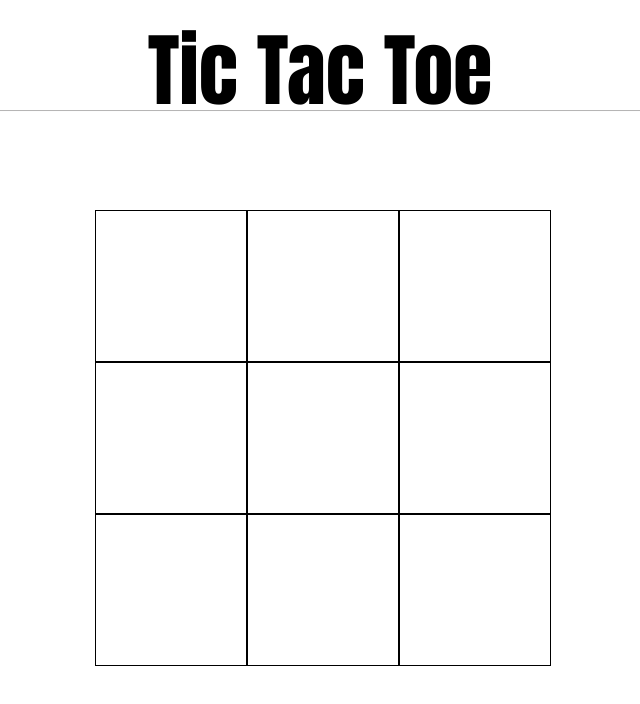
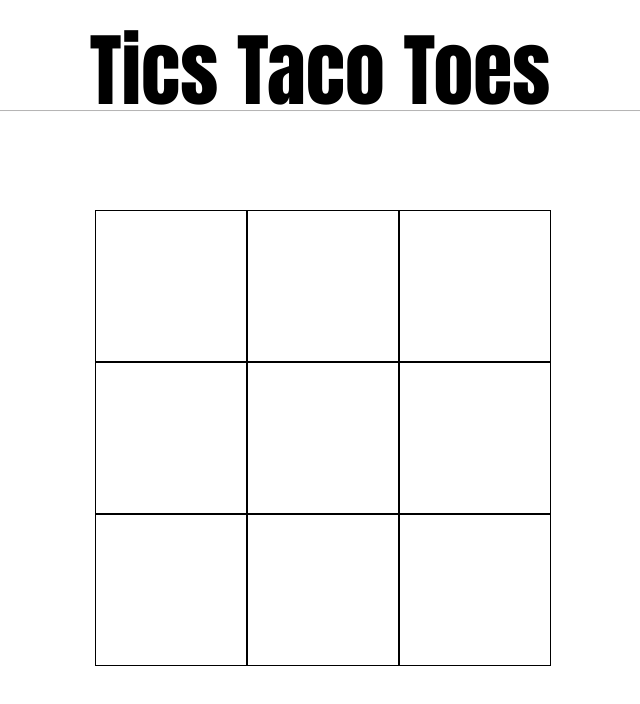
Before and after one commit to Vaisakh-RS/Tic-Tac-Toe, a plain HTML site: page index.html in a window 1280 px wide. Shown: the whole page, without its empty margins (320-960 px from the left). Drawn offline with Linux system fonts and the light colour scheme.

Commit message:
Change the heading

```diff
--- a/index.html
+++ b/index.html
@@ -8,7 +8,7 @@
 </head>
 <body>
     <header>
-        <h1>Tic Tac Toe</h1>
+        <h1>Tics Taco Toes</h1>
     </header>
     <div id="board"></div>
     <div id="resultDiv"></div>
```
